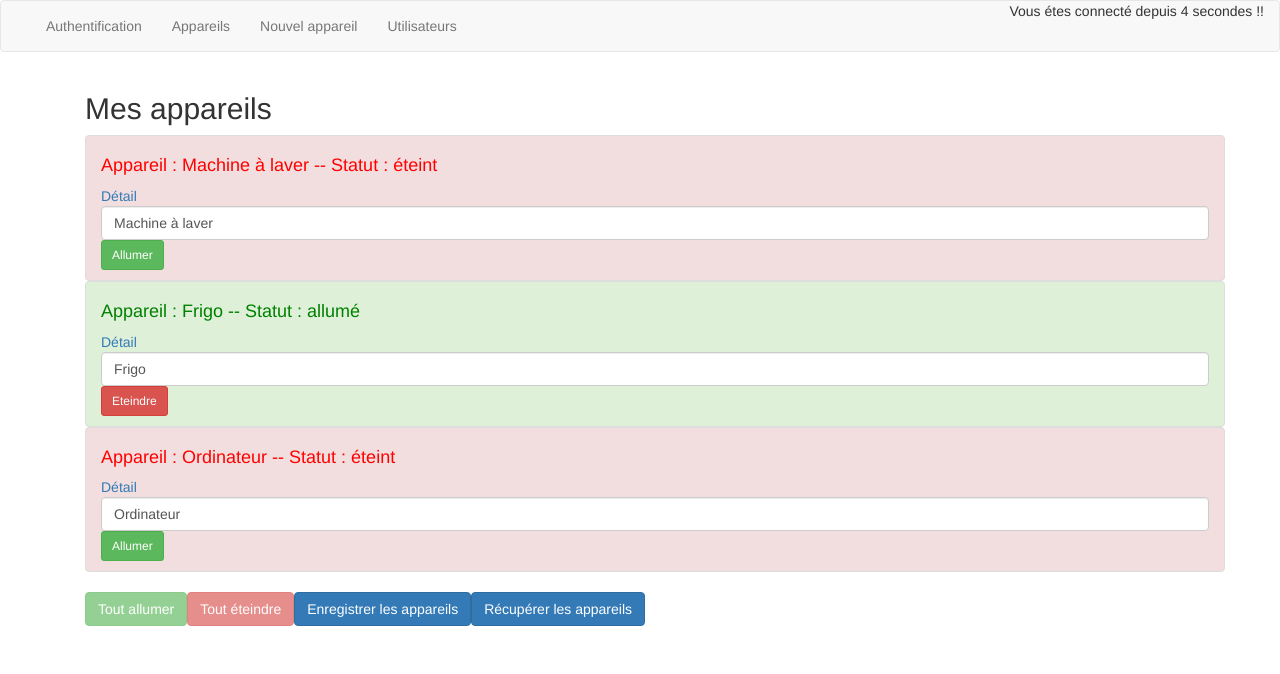
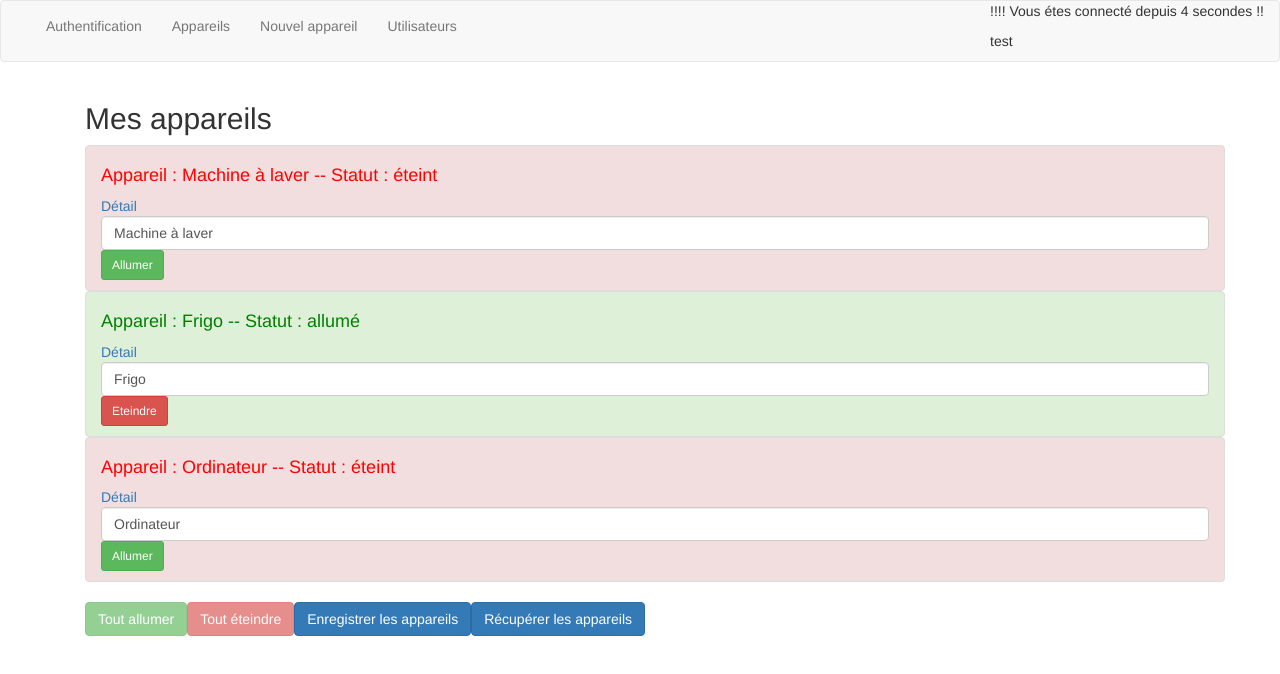
Before and after one commit to ja3/angular5, an Angular app: page / in a window 1280 px wide. Shown: the top 674 px of the page. Built offline with nearby package versions, Linux system fonts and the light colour scheme.

Commit message:
test sur la branche 2.0

```diff
--- a/src/app/app.component.html
+++ b/src/app/app.component.html
@@ -8,7 +8,8 @@
         <li routerLinkActive="active"><a routerLink="users">Utilisateurs</a></li>
     </ul>
     <div class="navbar-right">
-    <p> Vous étes connecté depuis {{ secondes }} secondes !!</p>
+    <p>  !!!! Vous étes connecté depuis {{ secondes }} secondes !!</p>
+    <p>test</p>
     </div>
     </div>
   </div>
```
